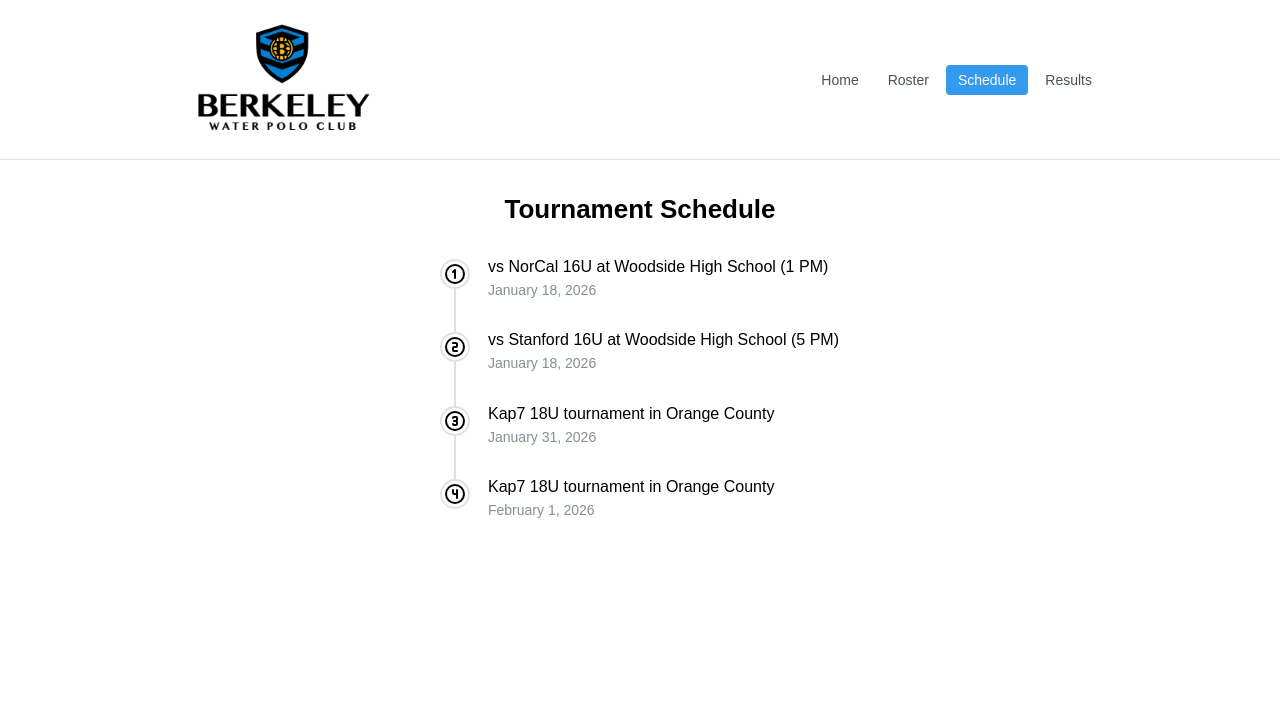
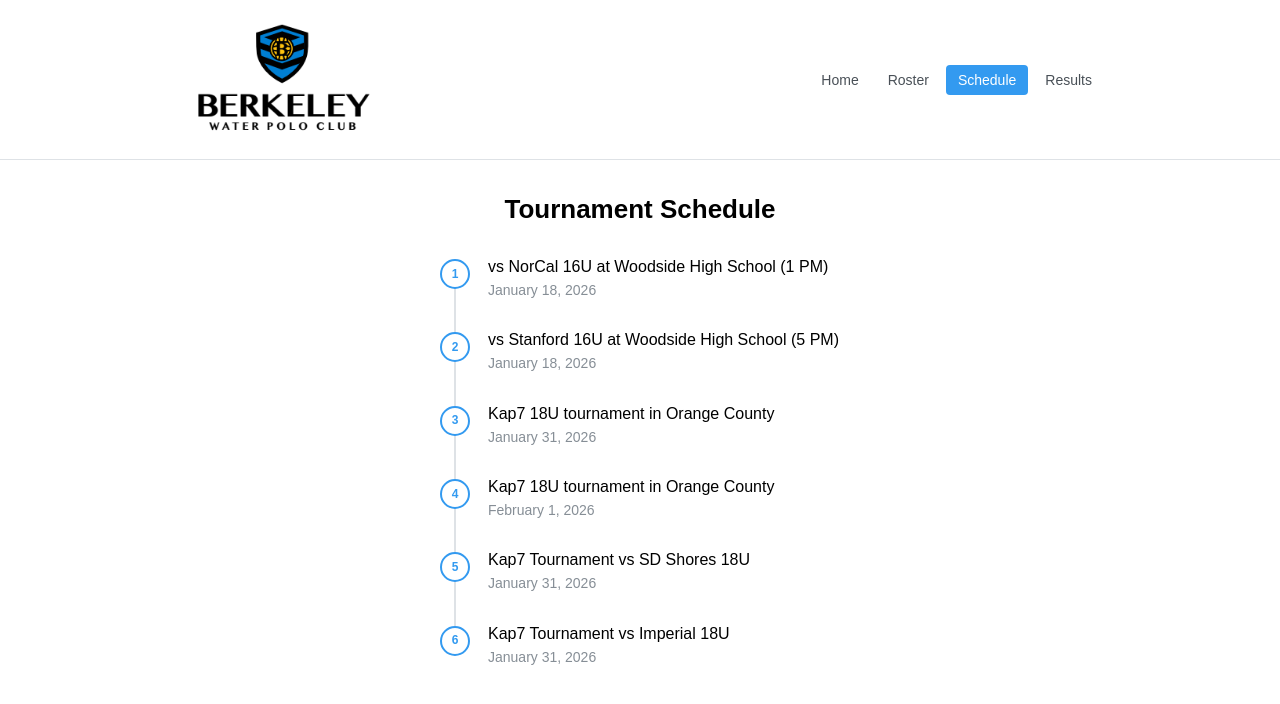
Before and after one commit to curtischen03/BerkeleyWPC, a Next.js app: page /schedule in a window 1280 px wide. Shown: the top 704 px of the page. Built offline with nearby package versions, Linux system fonts and the light colour scheme.

Commit message:
Remove picture from results, add data to schedule, remove icons from timeline

```diff
--- a/app/schedule/page.tsx
+++ b/app/schedule/page.tsx
@@ -8,12 +8,9 @@ export default function SchedulePage() {
     <Timeline.Item
       key={index}
       bullet={
-        <Image
-          src={item.icon}
-          alt={`${item.title} icon`}
-          width={24}
-          height={24}
-        />
+        <Text size="xs" fw={700} c="blue">
+          {index + 1}
+        </Text>
       }
       title={item.title}
     >
@@ -38,6 +35,8 @@ export default function SchedulePage() {
           },
           itemBullet: {
             backgroundColor: "white",
+            // Added a border so the white circle is visible against white backgrounds
+            border: "2px solid var(--mantine-color-blue-filled)",
           },
         }}
       >
--- a/data/schedule.ts
+++ b/data/schedule.ts
@@ -2,23 +2,25 @@ const scheduleData = [
     {
         title: "vs NorCal 16U at Woodside High School (1 PM)",
         date: "January 18, 2026",
-        icon: "/circle-number-1.svg",
     },
     {
         title: "vs Stanford 16U at Woodside High School (5 PM)",
         date: "January 18, 2026",
-        icon: "/circle-number-2.svg",
     },
     {
         title: "Kap7 18U tournament in Orange County",
         date: "January 31, 2026",
-        icon: "/circle-number-3.svg",
     },
     {
         title: "Kap7 18U tournament in Orange County",
         date: "February 1, 2026",
-        icon: "/circle-number-4.svg",
     },
+    {
+        title: "Kap7 Tournament vs SD Shores 18U", date: "January 31, 2026",
+    }, {
+        title: "Kap7 Tournament vs Imperial 18U", date: "January 31, 2026"
+
+    }
 ];
 
 export default scheduleData;
```
Also changed, not shown: app/results/page.tsx (+5 -9 lines).
